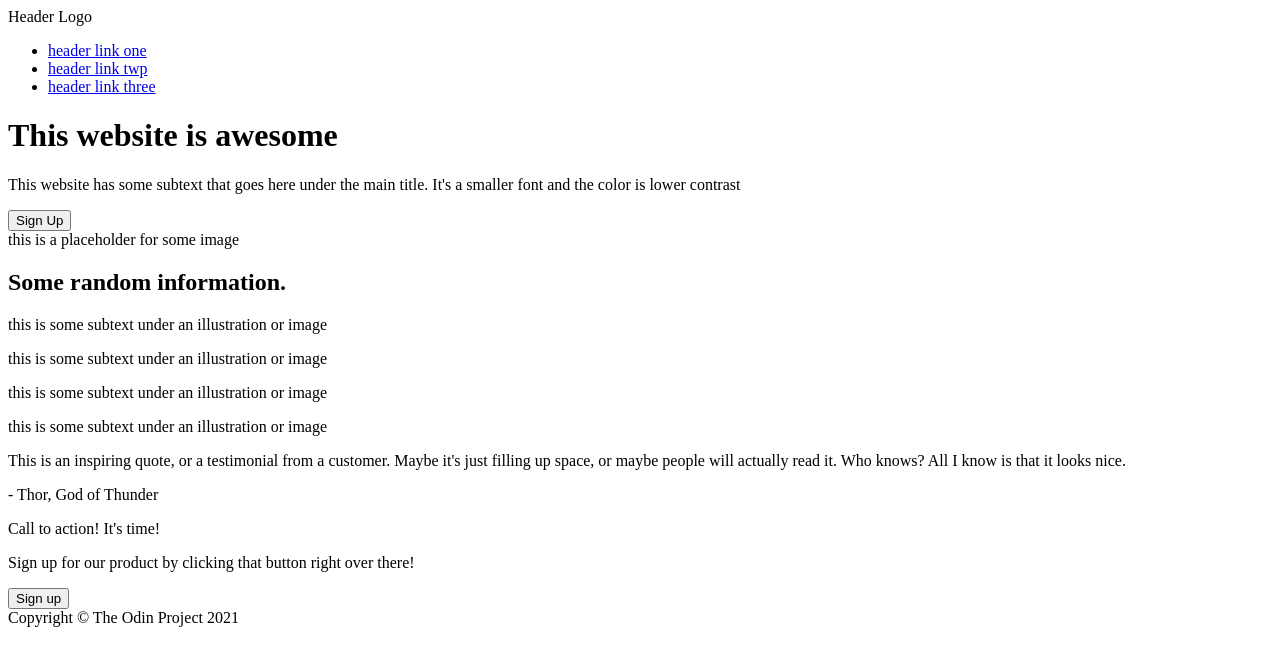
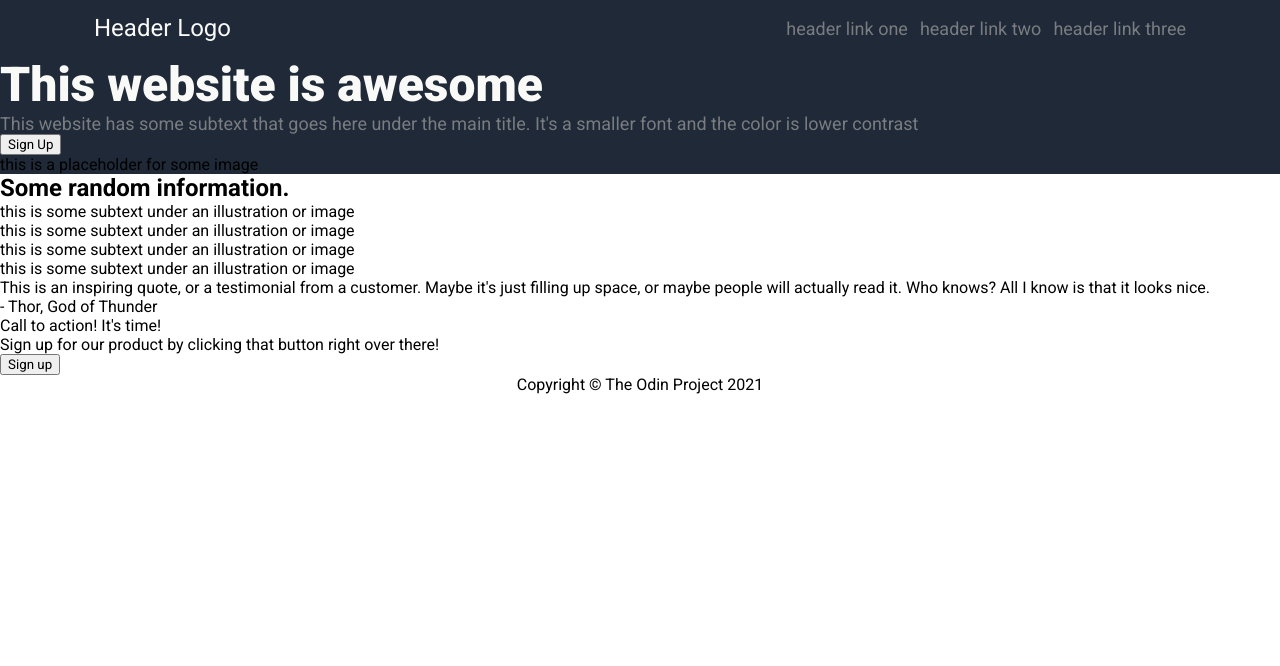
Before and after one commit to ps-mullhi/project-landing-page, a plain HTML site: page index.html in a window 1280 px wide. Drawn offline with Linux system fonts and the light colour scheme.

Commit message:
Style navbar
Finished styling for the navbar.

```diff
--- a/index.html
+++ b/index.html
@@ -3,25 +3,42 @@
     <head>
         <meta charset="utf-8">
         <title>Replication Project</title>
+
+        <link rel="preconnect" href="https://fonts.googleapis.com">
+        <link rel="preconnect" href="https://fonts.gstatic.com" crossorigin>
+        <link href="https://fonts.googleapis.com/css2?family=Roboto:ital,wght@0,100..900;1,100..900&display=swap" rel="stylesheet">
+        <link rel="stylesheet" href="styles/styles.css">
     </head>
     <body>
         <div class="header">
+            <div class="navbar">
                 <div class="logo">
                     Header Logo
                 </div>
                 <div class="nav-links">
                     <ul>
-                    <li><a href="#">header link one</a></li>
-                    <li><a href="#">header link twp</a></li>
-                    <li><a href="#">header link three</a></li>
+                        <li>
+                            <a class="nav-link" href="#">
+                                header link one
+                            </a>
+                        </li>
+                        <li>
+                            <a class="nav-link" href="#">
+                                header link two
+                            </a>
+                        </li>
+                        <li>
+                            <a class="nav-link" href="#">
+                                header link three
+                            </a>
+                        </li>
                     </ul>
                 </div>
             </div>
-        <div class="content">
             <div class="welcome-container">
                 <div class="welcome-left">
                     <h1>This website is awesome</h1>
-                    <p>
+                    <p class="hero-secondary">
                         This website has some subtext that goes
                         here under the main title. It's a smaller
                         font and the color is lower contrast
@@ -32,7 +49,8 @@
                     this is a placeholder for some image
                 </div>
             </div>
-
+        </div>
+        <div class="content">
             <div class="info-container">
                 <h2>Some random information.</h2>
                 <div class="info-boxes">
--- /dev/null
+++ b/styles/styles.css
@@ -0,0 +1,61 @@
+* {
+    margin: 0;
+    font-family: Roboto, "Times New Roman", sans-serif;
+}
+
+body {
+    display: flex;
+    flex-direction: column;
+}
+
+.header {
+    background-color: #1f2937;
+}
+
+.navbar {
+    display: flex;
+    align-items: center;
+    justify-content: space-between;
+    padding: 14px;
+    margin: 0px 80px;
+}
+
+.logo {
+    font-size: 24px;
+    color: #f9faf8;
+}
+
+ul {
+    list-style-type: none;
+    display: flex;
+    gap: 12px;
+}
+
+a {
+    text-decoration: none;
+}
+
+.hero-secondary, .nav-link {
+    color: #a3a3a3ad;
+    font-size: 18px;
+}
+
+h1 {
+    font-size: 48px;
+    color: #f9faf8;
+    font-weight: 900;
+}
+
+
+
+
+.content {
+    display: flex;
+    flex-direction: column;
+}
+
+.footer {
+    display: flex;
+    align-items: center;
+    justify-content: center;
+}
```
Lines whose indentation alone changed are shown as unchanged.
